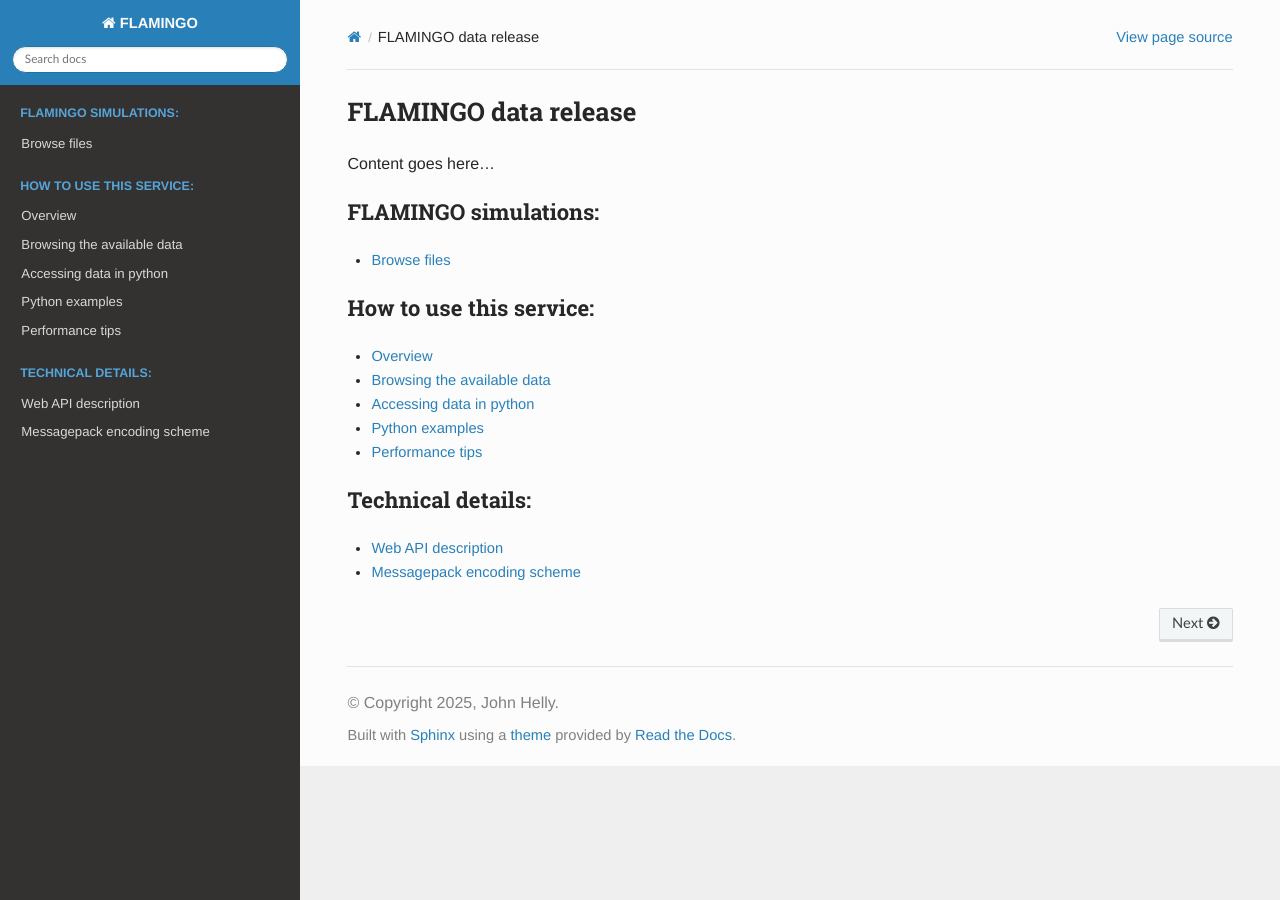
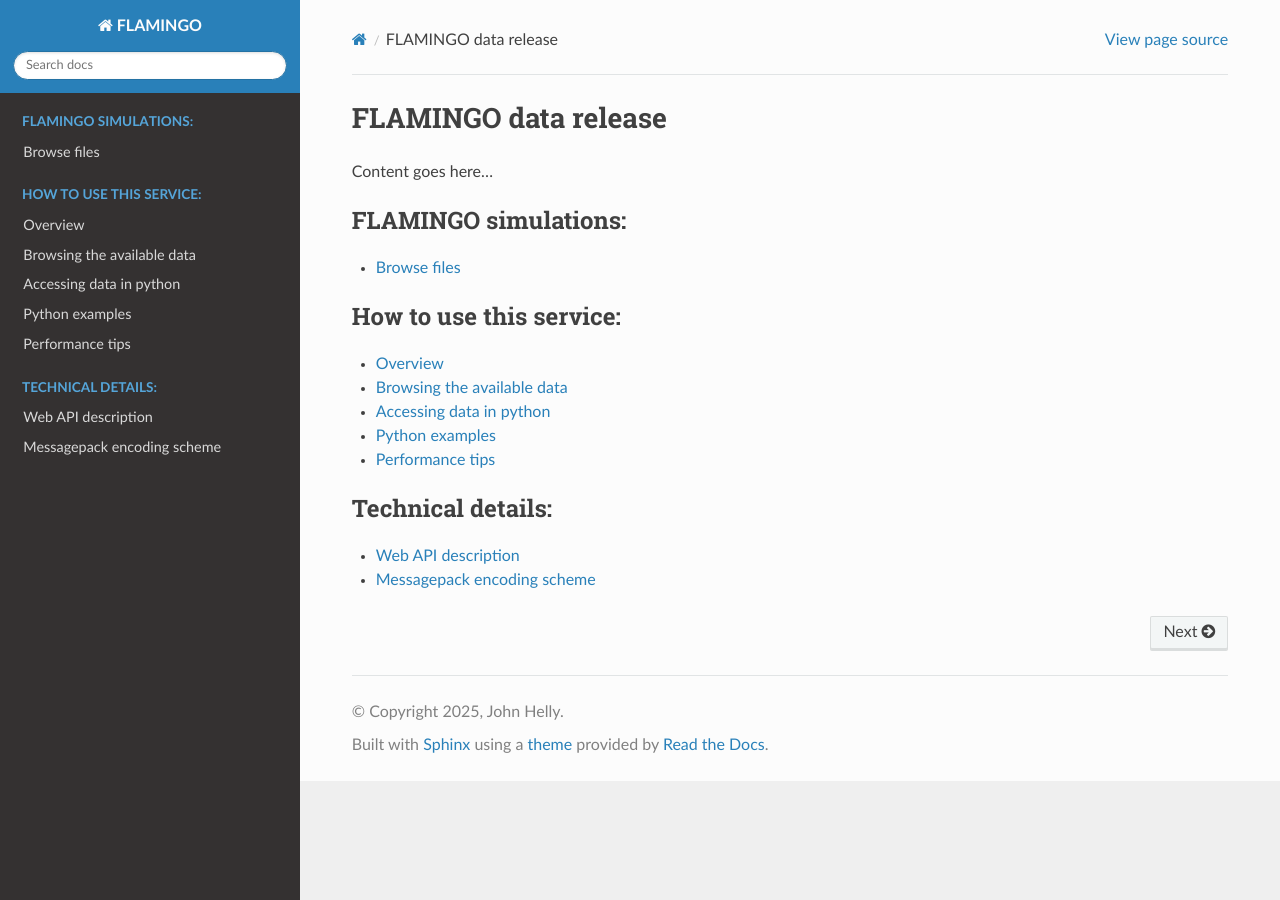
Before and after one commit to jchelly/flamingo-docs, a Sphinx documentation site: the page built from source/index.rst, in a window 1280 px wide. Built offline with Sphinx 7.4.7 and the Read the Docs theme 3.1.0, drawn with Linux system fonts in a browser that asks for light colours; nearby versions of some CDN libraries.

Commit message:
Don't override fonts set by the sphinx theme

```diff
--- a/source/_static/custom.css
+++ b/source/_static/custom.css
@@ -1,15 +1,3 @@
-
-/*
-  Text font and size
-*/
-body {
-    margin:0em;
-    font-size:11pt;
-}
-body {
-    font-family:Helvetica, FreeSans, Verdana, sans-serif;
-    color:#272727;
-}
 /*
   Dataset contents table
 */
```
